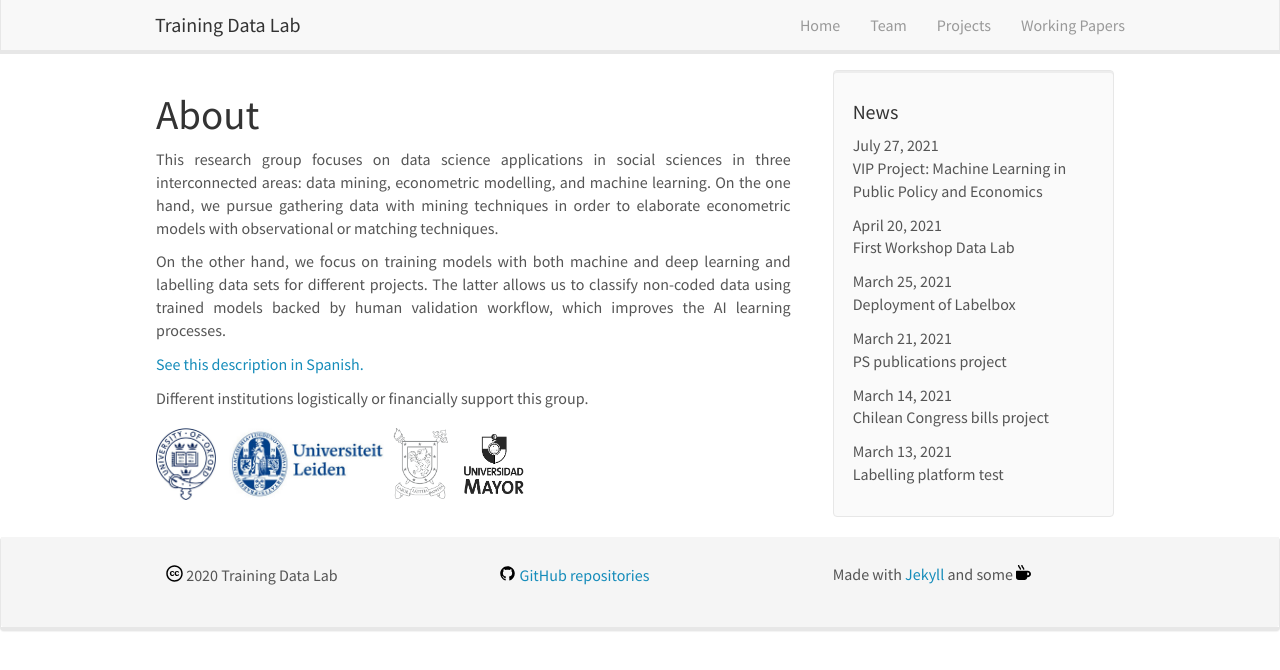
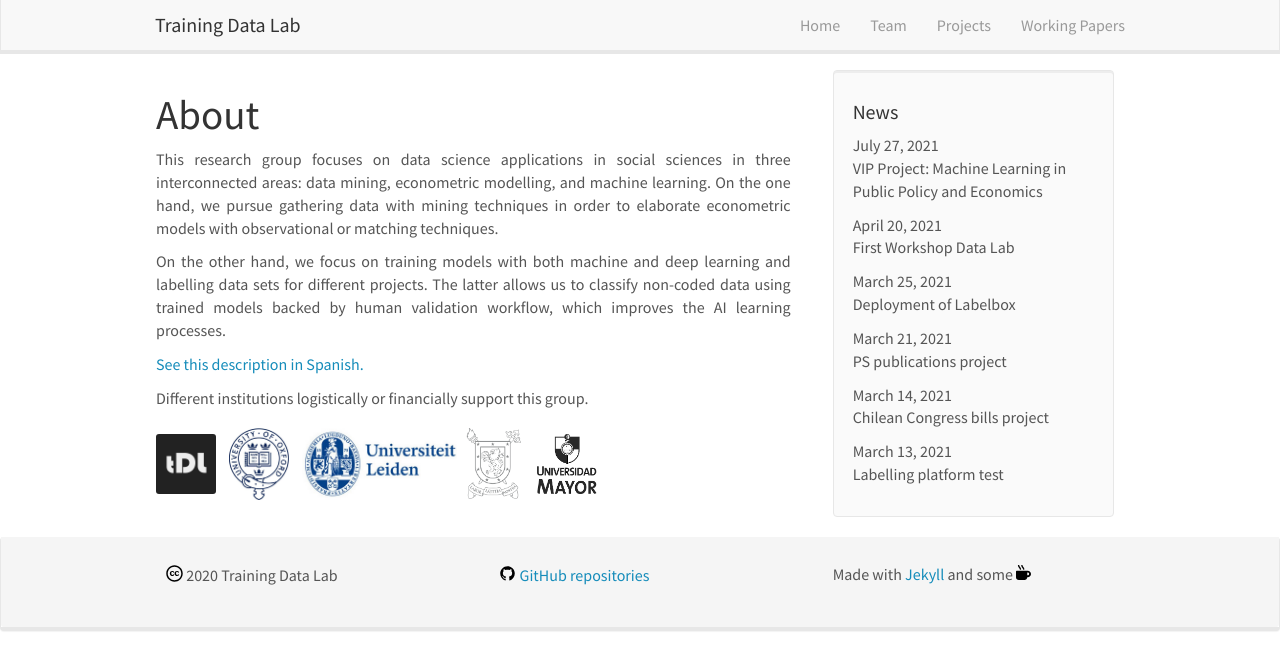
Before and after one commit to training-datalab/old-training-datalab.com, a Jekyll site: the page built from _pages/home.md, in a window 1280 px wide. Shown: the top 670 px of the page. Built offline with Jekyll 4.4.1, drawn with Linux system fonts in a browser that asks for light colours; nearby versions of some CDN libraries.

Commit message:
Update home.md

```diff
--- a/_pages/home.md
+++ b/_pages/home.md
@@ -19,6 +19,7 @@
 Different institutions logistically or financially support this group.
 
 <figure class="fourth">
+  <img src="{{ site.url }}{{ site.baseurl }}/images/lab-logo.png" style="width: 60px"> &nbsp;&nbsp;
   <img src="{{ site.url }}{{ site.baseurl }}/images/logos/oxford.jpg" style="width: 60px"> &nbsp;&nbsp;
   <img src="{{ site.url }}{{ site.baseurl }}/images/logos/leiden.jpg" style="width: 155px">  &nbsp;
   <!-- <img src="{{ site.url }}{{ site.baseurl }}/images/logos/uct.png" style="width: 160px">  &nbsp;&nbsp;-->
```
